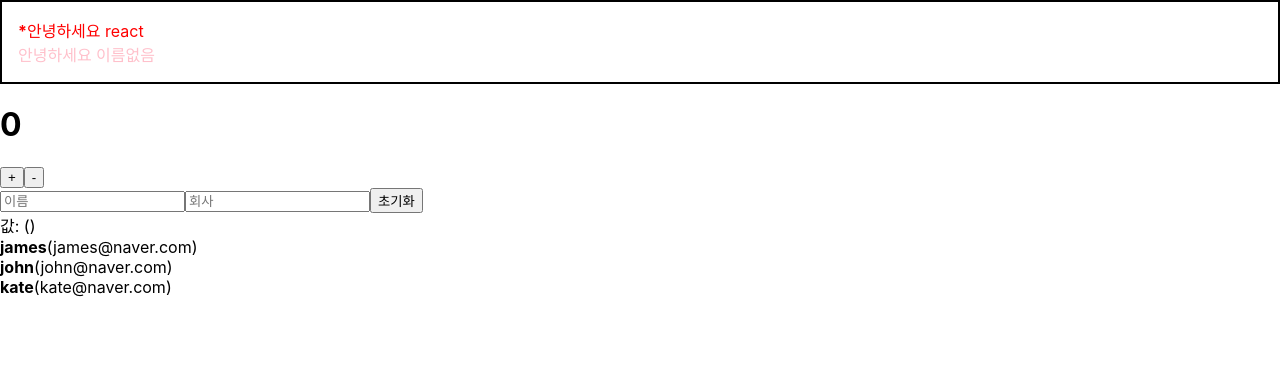
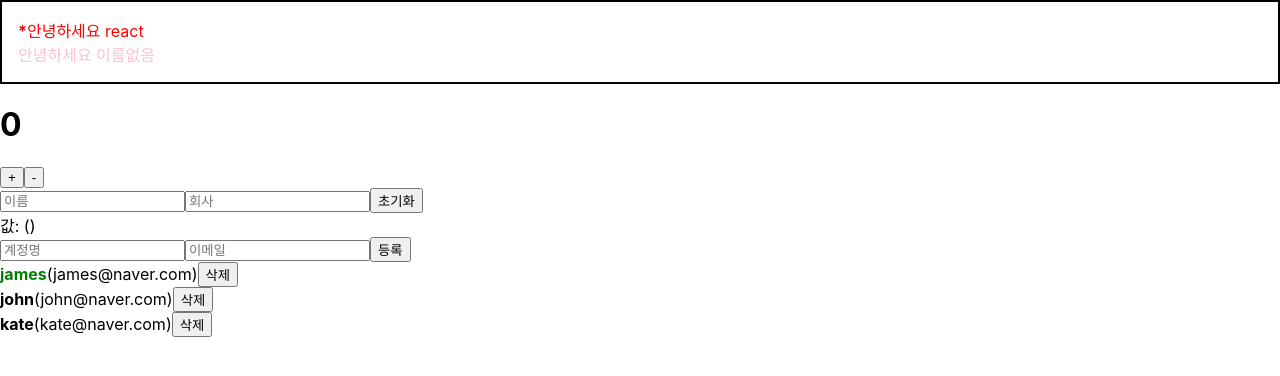
Before and after one commit to NewEgoDoc/ReactTodo-, a React (Create React App) app: page / in a window 1280 px wide. Shown: the top 376 px of the page. Built offline with nearby package versions, Linux system fonts and the light colour scheme.

Commit message:
배열 항목 추가 수정 삭제

```diff
--- a/src/App.js
+++ b/src/App.js
@@ -1,11 +1,80 @@
-import React from 'react';
+import React, { useRef, useState } from 'react';
 import Hello from './Hello';
 import Wrapper from './Wrapper';
 import Counter from './Counter';
 import InputStream from './InputSample';
 import UserList from './UserList'
+import CreateUser from './CreateUser'
+
 
 function App() {
+
+  const [inputs, setInputs] = useState({
+    username:'',
+    email: ''
+  })
+
+  const {username , email} = inputs;
+  const onChange = e =>{
+    const {name,value} = e.target;
+    setInputs({
+      ...inputs,
+      [name]: value
+    })
+  }
+  const [users, setUsers] = useState([
+    {
+        id: 1,
+        username: 'james',
+        email: 'james@naver.com',
+        active: true
+    },
+    {
+        id: 2,
+        username: 'john',
+        email: 'john@naver.com',
+        active: false
+    },
+    {
+        id: 3,
+        username: 'kate',
+        email: 'kate@naver.com',
+        active: false
+    }
+  ])
+
+  const nextId = useRef(4);
+
+  const onCreate = () => {
+
+    const user = {
+      id: nextId.current,
+      username,
+      email
+    };
+
+    //setUsers([...users,user]);
+    setUsers(users.concat(user))
+    setInputs({
+      username:'',
+      email:''
+    })
+    nextId.current+=1;
+  }
+
+  const onRemove = id => {
+    // user.id 가 파라미터로 일치하지 않는 원소만 추출해서 새로운 배열을 만듬
+    // = user.id 가 id 인 것을 제거함
+    setUsers(users.filter(user => user.id !== id));
+  };
+
+  const onToggle = id => {
+    setUsers(
+      users.map(user =>
+        user.id === id ? { ...user, active: !user.active } : user
+      )
+    );
+  };
   return (
     <>
     <Wrapper>
@@ -14,7 +83,13 @@
     </Wrapper>
     <Counter />
     <InputStream />
-    <UserList/>
+    <CreateUser
+      username = { username }
+      email = { email }
+      onChange = { onChange }
+      onCreate = { onCreate }
+    />
+    <UserList users={ users } onRemove = { onRemove } onToggle={onToggle}/>
    </>
   )
 }
--- /dev/null
+++ b/src/CreateUser.js
@@ -0,0 +1,23 @@
+import React from 'react'
+
+function CreateUser({ username,email,onChange,onCreate }){
+    return (
+        <div>
+            <input
+                name = "username"
+                placeholder = "계정명"
+                onChange = { onChange }
+                value = { username }
+            />
+            <input
+                name = "email"
+                placeholder = "이메일"
+                onChange = {onChange}
+                value = {email}
+            />
+            <button onClick={onCreate}>등록</button>
+        </div>
+    );
+}
+
+export default CreateUser;
--- a/src/UserList.js
+++ b/src/UserList.js
@@ -1,36 +1,30 @@
 import React from 'react'
 
-function User({user}){
+function User({user,onRemove,onToggle}){
     return(
         <div>
-            <b>{user.username}</b><span>({user.email})</span>
+            <b
+                style={{
+                    cursor:'pointer',
+                    color: user.active? 'green': 'black'
+                }}
+                onClick={() => onToggle(user.id)}
+            >
+                {user.username}
+            </b>
+            <span>({user.email})</span>
+            <button onClick={() => onRemove(user.id)}>삭제</button>
         </div>
     );
 }
 
 
-function UserList(){
-    const users = [
-        {
-            id: 1,
-            username: 'james',
-            email: 'james@naver.com'
-        },
-        {
-            id: 2,
-            username: 'john',
-            email: 'john@naver.com'
-        },
-        {
-            id: 3,
-            username: 'kate',
-            email: 'kate@naver.com'
-        }
-    ]
+function UserList({users, onRemove, onToggle }){
+
     return (
         <div>
             {users.map(user => (
-                <User user={user}/>
+                <User user={user} key={user.id} onRemove={onRemove} onToggle={onToggle}/>
             ))}
         </div>
     );
```
